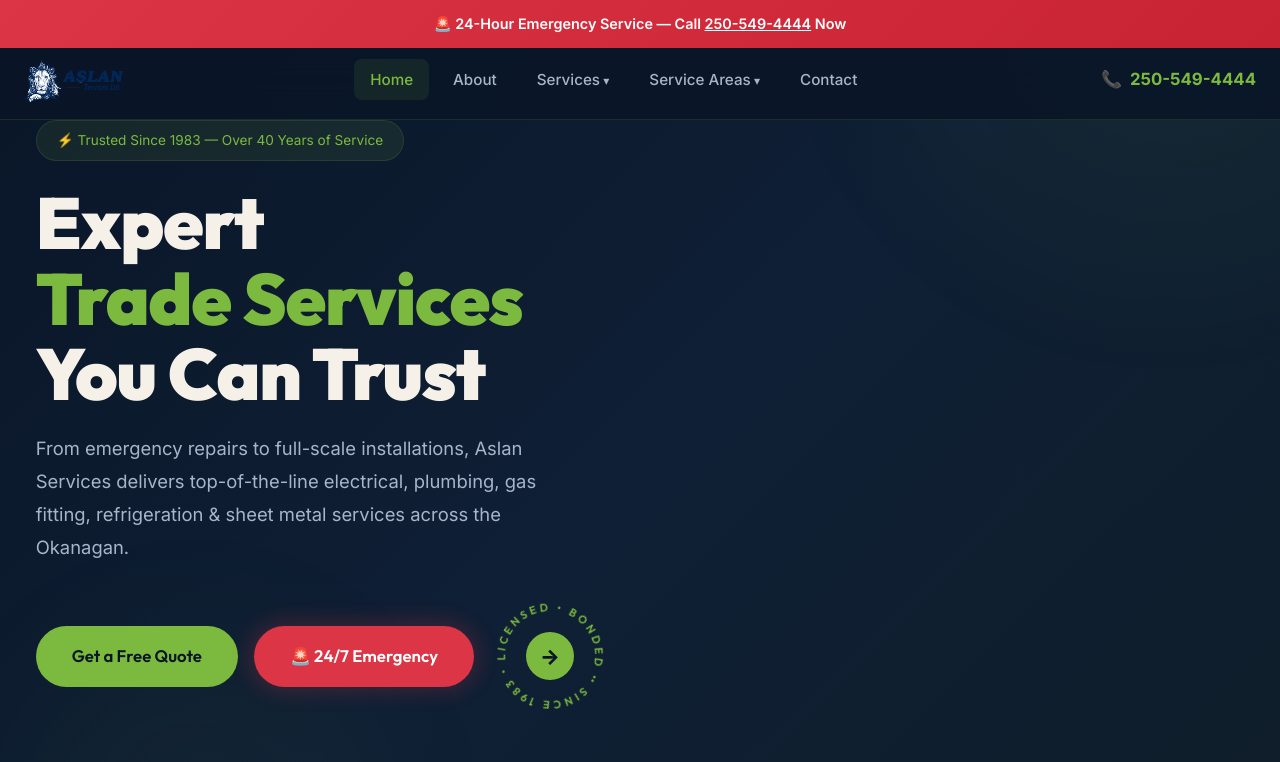
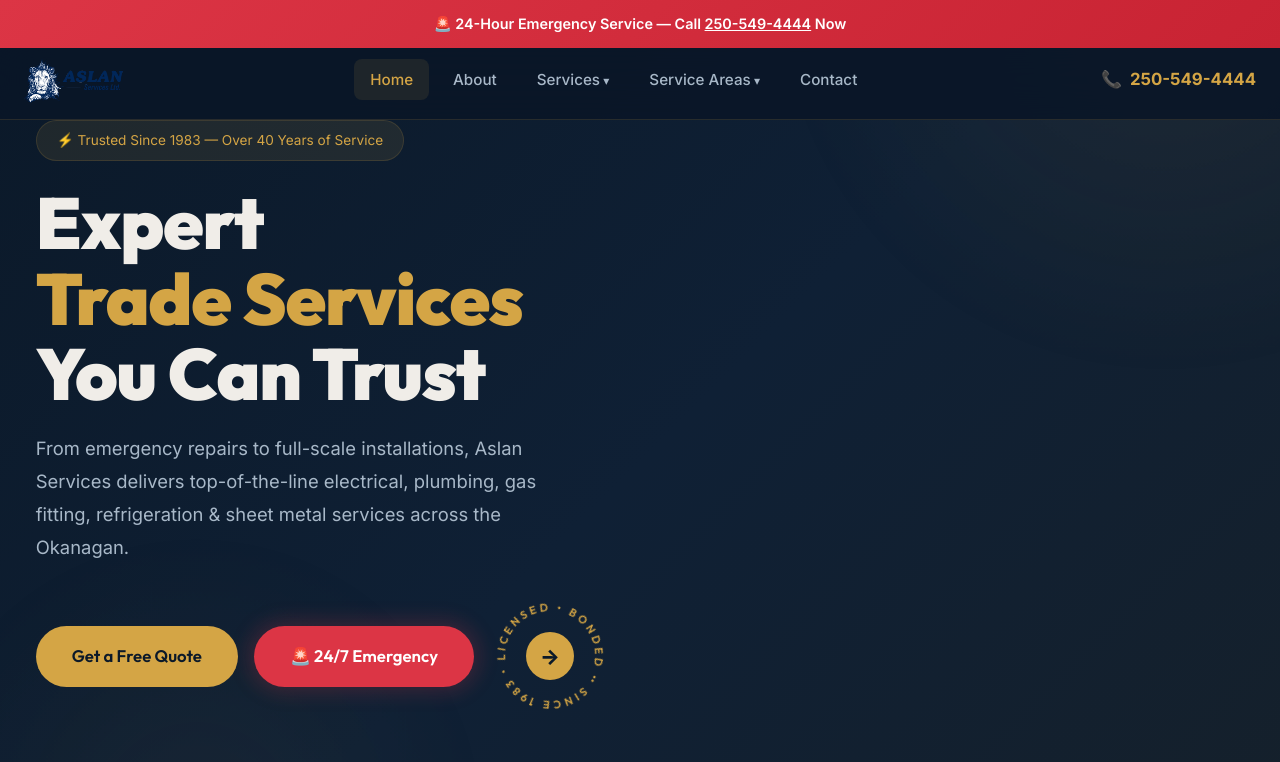
Before and after one commit to BenChoii/Aslan, a React (Vite) app: page / in a window 1280 px wide. Shown: the top 762 px of the page. Built offline with nearby package versions, Linux system fonts and the light colour scheme.

Commit message:
Color palette: switch from green to gold/amber to match navy blue logo

```diff
--- a/src/components/CTA.jsx
+++ b/src/components/CTA.jsx
@@ -12,7 +12,7 @@
       <Link to="/contact" className="btn btn-outline" style={{ width: '100%', justifyContent: 'center' }}>
         ✉️ Request a Quote
       </Link>
-      <div style={{ marginTop: '24px', padding: '16px', background: 'rgba(124,186,63,0.05)', borderRadius: '12px', border: '1px solid var(--border)' }}>
+      <div style={{ marginTop: '24px', padding: '16px', background: 'rgba(212,165,69,0.05)', borderRadius: '12px', border: '1px solid var(--border)' }}>
         <div style={{ fontSize: '0.82rem', color: 'var(--text-muted)', marginBottom: '8px' }}>Office Hours</div>
         <div style={{ fontSize: '0.9rem', color: 'var(--text-secondary)' }}>Mon-Fri: 7:30 AM – 5:00 PM</div>
         <div style={{ fontSize: '0.85rem', color: 'var(--accent)', marginTop: '4px', fontWeight: 600 }}>24/7 Emergency Available</div>
--- a/src/components/Header.jsx
+++ b/src/components/Header.jsx
@@ -71,7 +71,7 @@
           <Link key={c.slug} to={`/${c.slug}`} onClick={() => setMobileOpen(false)} style={{ paddingLeft: '20px' }}>{c.name}</Link>
         ))}
         <Link to="/contact" onClick={() => setMobileOpen(false)}>Contact Us</Link>
-        <a href="tel:2505494444" style={{ color: 'var(--accent)', fontWeight: 700, fontSize: '1.2rem', marginTop: '20px', display: 'block', textAlign: 'center', padding: '16px', background: 'rgba(124,186,63,0.1)', borderRadius: '12px' }}>📞 250-549-4444</a>
+        <a href="tel:2505494444" style={{ color: 'var(--accent)', fontWeight: 700, fontSize: '1.2rem', marginTop: '20px', display: 'block', textAlign: 'center', padding: '16px', background: 'rgba(212,165,69,0.1)', borderRadius: '12px' }}>📞 250-549-4444</a>
       </div>
     </>
   )
--- a/src/index.css
+++ b/src/index.css
@@ -1,16 +1,16 @@
 :root {
-  --bg-primary: #0a1628;
-  --bg-secondary: #0f1f35;
-  --bg-card: #132640;
-  --bg-card-hover: #1a3352;
-  --accent: #7CBA3F;
-  --accent-dark: #5a9a2a;
-  --accent-light: #96d45a;
-  --text-primary: #f5f0e8;
-  --text-secondary: #a8b5c8;
-  --text-muted: #6b7a8d;
-  --border: rgba(124,186,63,0.15);
-  --border-strong: rgba(124,186,63,0.35);
+  --bg-primary: #0B1929;
+  --bg-secondary: #0F2035;
+  --bg-card: #132A45;
+  --bg-card-hover: #1A3555;
+  --accent: #D4A545;
+  --accent-dark: #B8892E;
+  --accent-light: #E8C06A;
+  --text-primary: #F0EDE8;
+  --text-secondary: #A8B8C8;
+  --text-muted: #6B7D90;
+  --border: rgba(212,165,69,0.15);
+  --border-strong: rgba(212,165,69,0.35);
   --radius: 12px;
   --radius-lg: 20px;
   --radius-xl: 28px;
@@ -64,7 +64,7 @@
 }
 .btn-primary:hover {
   background: var(--accent-light); transform: translateY(-2px);
-  box-shadow: 0 8px 25px rgba(124,186,63,0.3); color: var(--bg-primary);
+  box-shadow: 0 8px 25px rgba(212,165,69,0.3); color: var(--bg-primary);
 }
 .btn-outline {
   background: transparent; color: var(--accent);
@@ -105,7 +105,7 @@
   font-weight: 500; font-size: 0.95rem; transition: var(--transition);
 }
 .header-nav a:hover, .header-nav a.active {
-  color: var(--accent); background: rgba(124,186,63,0.1);
+  color: var(--accent); background: rgba(212,165,69,0.1);
 }
 .header-phone {
   display: flex; align-items: center; gap: 8px; color: var(--accent);
@@ -134,25 +134,25 @@
   display: block; padding: 10px 16px; border-radius: 8px;
   color: var(--text-secondary); font-size: 0.9rem;
 }
-.dropdown-menu a:hover { background: rgba(124,186,63,0.1); color: var(--accent); }
+.dropdown-menu a:hover { background: rgba(212,165,69,0.1); color: var(--accent); }
 
 /* ─── Hero ─── */
 .hero {
   min-height: 100vh; display: flex; align-items: center;
   padding-top: var(--header-height); position: relative;
-  background: linear-gradient(135deg, var(--bg-primary) 0%, var(--bg-secondary) 50%, rgba(124,186,63,0.05) 100%);
+  background: linear-gradient(135deg, var(--bg-primary) 0%, var(--bg-secondary) 50%, rgba(212,165,69,0.05) 100%);
   overflow: hidden;
 }
 .hero::before {
   content: ''; position: absolute; top: -50%; right: -20%;
   width: 800px; height: 800px;
-  background: radial-gradient(circle, rgba(124,186,63,0.08) 0%, transparent 70%);
+  background: radial-gradient(circle, rgba(212,165,69,0.08) 0%, transparent 70%);
   border-radius: 50%; animation: float 15s ease-in-out infinite;
 }
 .hero::after {
   content: ''; position: absolute; bottom: -30%; left: -10%;
   width: 600px; height: 600px;
-  background: radial-gradient(circle, rgba(124,186,63,0.05) 0%, transparent 70%);
+  background: radial-gradient(circle, rgba(212,165,69,0.05) 0%, transparent 70%);
   border-radius: 50%; animation: float 20s ease-in-out infinite reverse;
 }
 @keyframes float {
@@ -166,7 +166,7 @@
 }
 .hero-badge {
   display: inline-flex; align-items: center; gap: 8px;
-  padding: 8px 20px; background: rgba(124,186,63,0.1);
+  padding: 8px 20px; background: rgba(212,165,69,0.1);
   border: 1px solid var(--border); border-radius: 50px;
   font-size: 0.85rem; color: var(--accent); margin-bottom: 24px;
 }
@@ -187,7 +187,7 @@
 }
 .hero-stat {
   text-align: center; padding: 20px; border-radius: var(--radius);
-  background: rgba(124,186,63,0.05); border: 1px solid var(--border);
+  background: rgba(212,165,69,0.05); border: 1px solid var(--border);
 }
 .hero-stat-number {
   font-family: 'Outfit', sans-serif; font-size: 2.2rem;
@@ -221,7 +221,7 @@
 .section-header { text-align: center; margin-bottom: 60px; }
 .section-badge {
   display: inline-flex; align-items: center; gap: 6px;
-  padding: 6px 16px; background: rgba(124,186,63,0.1);
+  padding: 6px 16px; background: rgba(212,165,69,0.1);
   border: 1px solid var(--border); border-radius: 50px;
   font-size: 0.82rem; color: var(--accent); margin-bottom: 16px;
 }
@@ -243,7 +243,7 @@
 }
 .service-card:hover {
   transform: translateY(-6px); border-color: var(--accent);
-  box-shadow: 0 12px 40px rgba(124,186,63,0.15); color: var(--text-primary);
+  box-shadow: 0 12px 40px rgba(212,165,69,0.15); color: var(--text-primary);
 }
 .service-card-icon { font-size: 2.2rem; margin-bottom: 16px; display: block; }
 .service-card-title {
@@ -269,7 +269,7 @@
 .about-features { display: grid; grid-template-columns: 1fr 1fr; gap: 16px; margin-top: 32px; }
 .about-feature {
   display: flex; align-items: center; gap: 10px;
-  padding: 12px 16px; background: rgba(124,186,63,0.05);
+  padding: 12px 16px; background: rgba(212,165,69,0.05);
   border: 1px solid var(--border); border-radius: var(--radius);
 }
 .about-feature-icon { color: var(--accent); font-size: 1.2rem; }
@@ -399,7 +399,7 @@
 .page-hero::before {
   content: ''; position: absolute; top: 0; right: 0;
   width: 40%; height: 100%;
-  background: radial-gradient(ellipse at right, rgba(124,186,63,0.06) 0%, transparent 70%);
+  background: radial-gradient(ellipse at right, rgba(212,165,69,0.06) 0%, transparent 70%);
 }
 .page-hero .container { position: relative; z-index: 1; }
 .breadcrumb {
@@ -425,7 +425,7 @@
 .tips-list { list-style: none; padding: 0; margin: 24px 0; }
 .tips-list li {
   padding: 14px 20px; margin-bottom: 8px;
-  background: rgba(124,186,63,0.05); border: 1px solid var(--border);
+  background: rgba(212,165,69,0.05); border: 1px solid var(--border);
   border-radius: var(--radius); color: var(--text-secondary);
   font-size: 0.95rem; display: flex; gap: 12px; align-items: flex-start;
 }
@@ -455,7 +455,7 @@
   gap: 12px; margin-top: 24px;
 }
 .landmark-tag {
-  padding: 12px 16px; background: rgba(124,186,63,0.08);
+  padding: 12px 16px; background: rgba(212,165,69,0.08);
   border: 1px solid var(--border); border-radius: var(--radius);
   font-size: 0.9rem; color: var(--text-secondary); text-align: center;
 }
@@ -475,7 +475,7 @@
 }
 .form-input:focus, .form-select:focus, .form-textarea:focus {
   outline: none; border-color: var(--accent);
-  box-shadow: 0 0 0 3px rgba(124,186,63,0.1);
+  box-shadow: 0 0 0 3px rgba(212,165,69,0.1);
 }
 .form-textarea { resize: vertical; min-height: 140px; }
 
@@ -537,7 +537,7 @@
 .marquee-section {
   padding: 24px 0; overflow: hidden;
   border-top: 1px solid var(--border); border-bottom: 1px solid var(--border);
-  background: rgba(124,186,63,0.03);
+  background: rgba(212,165,69,0.03);
 }
 .marquee-track {
   display: flex; gap: 0; width: max-content;
@@ -584,19 +584,19 @@
 
 /* ─── Gradient Testimonial Cards ─── */
 .testimonial-card-v2 {
-  background: linear-gradient(135deg, rgba(124,186,63,0.15) 0%, rgba(124,186,63,0.05) 100%);
+  background: linear-gradient(135deg, rgba(212,165,69,0.15) 0%, rgba(212,165,69,0.05) 100%);
   border: 1px solid var(--border-strong); border-radius: var(--radius-xl);
   padding: 36px; position: relative; overflow: hidden;
   transition: var(--transition);
 }
 .testimonial-card-v2:hover {
   transform: translateY(-4px);
-  box-shadow: 0 12px 40px rgba(124,186,63,0.12);
+  box-shadow: 0 12px 40px rgba(212,165,69,0.12);
 }
 .testimonial-card-v2 .quote-mark {
   position: absolute; top: 16px; right: 24px;
   font-size: 5rem; font-family: 'Outfit', serif;
-  color: rgba(124,186,63,0.15); font-weight: 900; line-height: 1;
+  color: rgba(212,165,69,0.15); font-weight: 900; line-height: 1;
   pointer-events: none;
 }
 .testimonial-card-v2 .testimonial-stars { margin-bottom: 16px; }
@@ -633,7 +633,7 @@
   color: var(--accent); font-size: 0.95rem;
 }
 .expertise-bar-track {
-  width: 100%; height: 8px; background: rgba(124,186,63,0.1);
+  width: 100%; height: 8px; background: rgba(212,165,69,0.1);
   border-radius: 4px; overflow: hidden;
 }
 .expertise-bar-fill {
```
